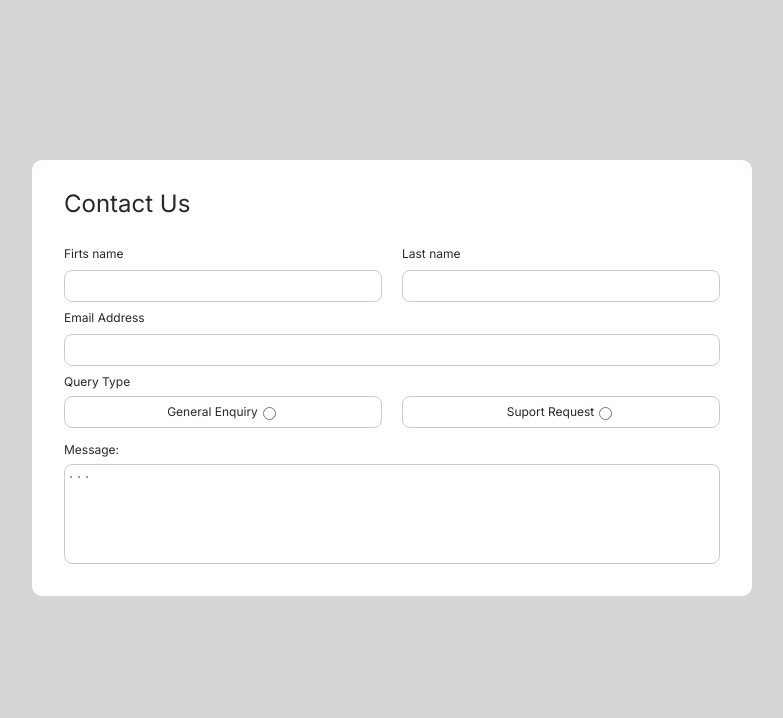
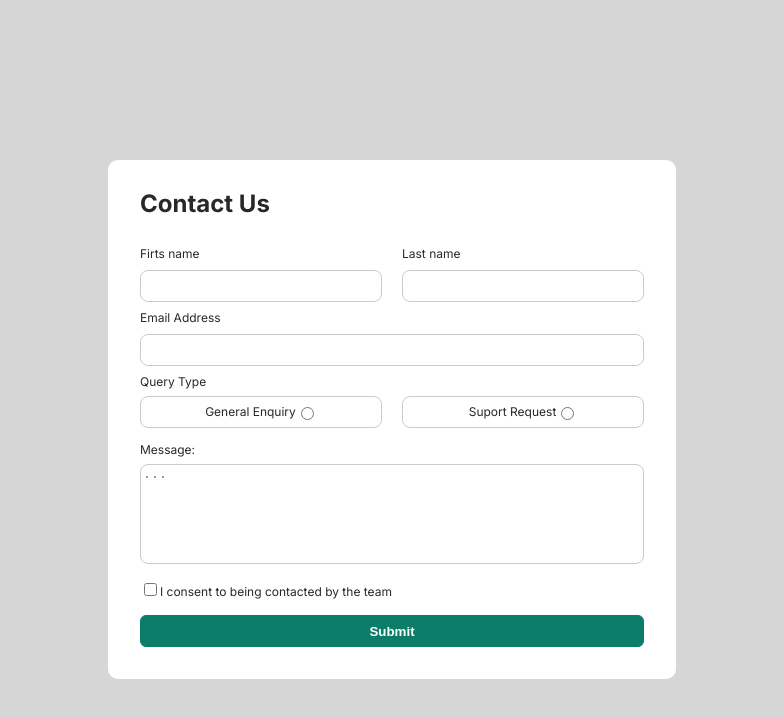
Before and after one commit to Edmilton75/contact_form_page, a React (Vite) app: page / in a window 1280 px wide. Shown: the top 718 px of the page, without its empty margins (248-1031 px from the left). Built offline with nearby package versions, Linux system fonts and the light colour scheme.

Commit message:
added: function  handleSubmit

```diff
--- a/src/App.css
+++ b/src/App.css
@@ -3,7 +3,7 @@
 .form {
   font-family: "Inter", sans-serif;
   max-width: 1080px;
-  width: 90vh;
+
   padding: 2rem;
   background: #fff;
   display: flex;
@@ -17,6 +17,7 @@
 .title {
   font-size: 1.5rem;
   margin-bottom: 2rem;
+  font-weight: 700;
 }
 
 input[type="text"],
@@ -27,6 +28,18 @@ input[type="email"] {
   margin-top: 10px;
   margin-bottom: 10px;
   width: 100%;
+
+  outline: none;
+}
+
+input[type="text"]:hover,
+input[type="email"]:hover {
+  border: 2px solid #11a88d;
+}
+
+input[type="text"]:focus,
+input[type="email"]:focus {
+  border: 2px solid #11a88d;
 }
 
 .contain-name {
@@ -72,4 +85,33 @@ textarea {
   width: 100%;
   border-radius: 8px;
   border: 1px solid #ccc;
+  outline: none;
 }
+
+textarea:hover,
+textarea:focus {
+  border: 2px solid #11a88d;
+}
+
+.checkbox {
+  margin-top: 1rem;
+  margin-bottom: 1rem;
+  color: #282828;
+}
+
+button {
+  background: #fff;
+  height: 2rem;
+  width: 100%;
+  border: 1px solid #0c7d69;
+  background: #0c7d69;
+  border-radius: 6px;
+  color: #fff;
+  font-weight: 700;
+}
+
+button:hover {
+  background-color: #11a88d;
+  border: 1px solid #11a88d;
+  transition: 0.3s;
+}
--- a/src/App.tsx
+++ b/src/App.tsx
@@ -1,33 +1,56 @@
-import React from "react";
+import React, { HtmlHTMLAttributes, useState } from "react";
 import Header from "./Header";
 import "./App.css";
 import Input from "./Input";
+import Checkbox from "./Checkbox";
+import Buttom from "./Button";
 
 const App = () => {
+  const [form, setForm] = useState({
+    nome: "",
+    sobrenome: "",
+    email: "",
+  });
+
+  const handleSubmit: React.FormEventHandler<HTMLFormElement> = (e) => {
+    e.preventDefault();
+    console.log(form);
+  };
+
+  const handleChange:
+    | React.ChangeEventHandler<HTMLInputElement>
+    | undefined = ({ target }) => {
+    const { id, value } = target;
+    setForm({ ...form, [id]: value });
+  };
+
   return (
-    <div className="form">
+    <form onSubmit={handleSubmit} className="form">
       <Header />
       <div className="contain-name">
         <Input
           name="firts-name"
-          id="firts-name"
+          id="nome"
           type="text"
           children="Firts name"
           width="100%"
+          onChange={handleChange}
         />
         <Input
           name="last-name"
-          id="last-name"
+          id="sobrenome"
           type="text"
           children="Last name"
           width="100%"
+          onChange={handleChange}
         />
       </div>
       <Input
         name="email-Address"
-        id="email-Address"
+        id="email"
         type="email"
         children="Email Address"
+        onChange={handleChange}
       />
       <p className="query-types">Query Type</p>
       <div className="contain-radios">
@@ -52,7 +75,14 @@ const App = () => {
       <p className="query-types">Message:</p>
 
       <textarea id="message" name="message" placeholder="..."></textarea>
-    </div>
+
+      <Checkbox
+        id="checkbox"
+        type="checkbox"
+        label="I consent to being contacted by the team"
+      />
+      <Buttom type="submit" textBtn="Submit" />
+    </form>
   );
 };
 
--- /dev/null
+++ b/src/Button.tsx
@@ -0,0 +1,16 @@
+import React from "react";
+
+type Btn = {
+  type: "submit" | "reset" | "button" | undefined;
+  textBtn: string;
+};
+
+const button = (props: Btn) => {
+  return (
+    <div className="button">
+      <button type={props.type}>{props.textBtn}</button>
+    </div>
+  );
+};
+
+export default button;
--- /dev/null
+++ b/src/Checkbox.tsx
@@ -0,0 +1,26 @@
+import React, { useState } from "react";
+
+type Checkbox = {
+  type: string;
+  label: string;
+  id: string;
+  check?: boolean;
+  setCheck?: React.Dispatch<React.SetStateAction<boolean>>;
+};
+
+const Checkbox = (props: Checkbox) => {
+  const [check, setCheck] = useState(false);
+  return (
+    <div className="checkbox">
+      <input
+        id={props.id}
+        type={props.type}
+        checked={check}
+        onClick={() => setCheck(!check)}
+      />
+      <label>{props.label}</label>
+    </div>
+  );
+};
+
+export default Checkbox;
--- a/src/Input.tsx
+++ b/src/Input.tsx
@@ -4,13 +4,21 @@ type InputValue = {
   name: string;
   children?: string;
   width?: string;
+  value?: string | number | readonly string[] | undefined;
+  onChange?: React.ChangeEventHandler<HTMLInputElement> | undefined;
 };
 
 const Input = (props: InputValue) => {
   return (
     <div style={{ width: props.width }}>
       <label htmlFor={props.name}>{props.children}</label>
-      <input id={props.id} name={props.name} type={props.type} />
+      <input
+        id={props.id}
+        name={props.name}
+        type={props.type}
+        onChange={props.onChange}
+        value={props.value}
+      />
     </div>
   );
 };
```
